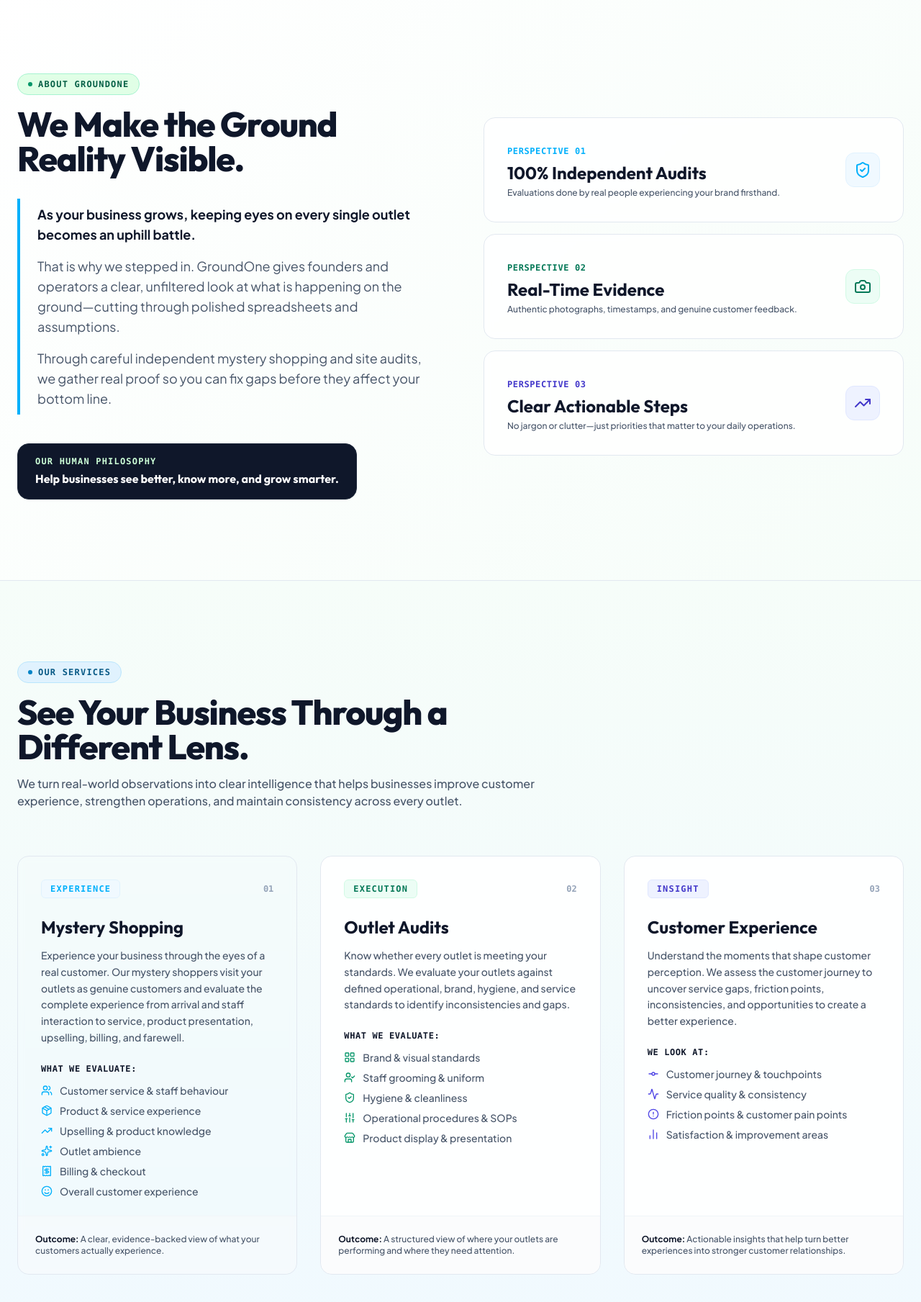
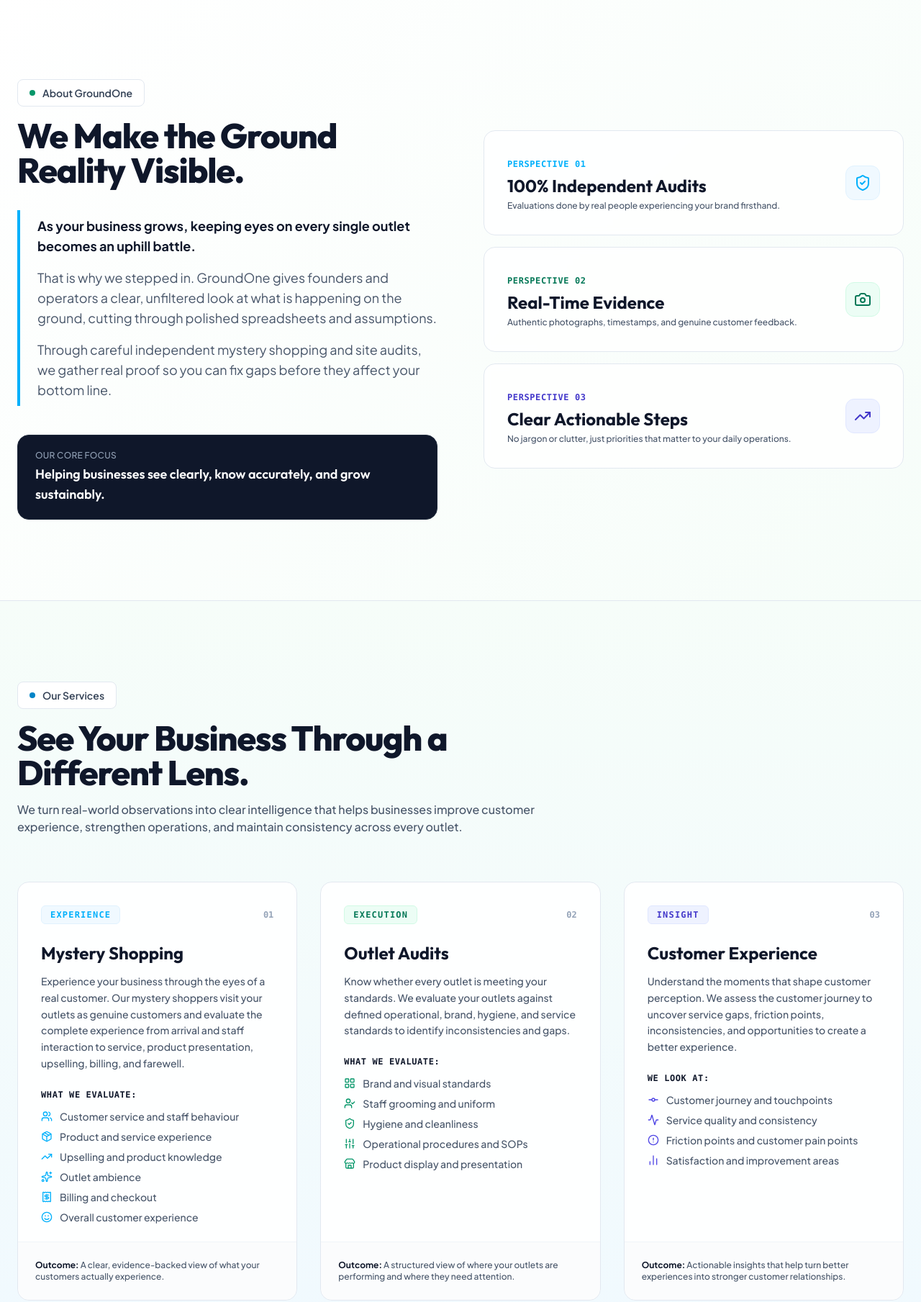
Before and after one commit to anshgarg2704-wq/GroundOne, a plain HTML site: page index.html in a window 1280 px wide. Shown: the part 740-2549 px from the top of the page at 72% size. Drawn offline with nearby package versions, Linux system fonts and the light colour scheme.

Commit message:
Refactor HTML structure and class names
Removed unnecessary comments and improved class names for better clarity and consistency.

```diff
--- a/index.html
+++ b/index.html
@@ -43,7 +43,6 @@
     <!-- Lucide Icons -->
     <script src="https://unpkg.com/lucide@0.460.0/dist/umd/lucide.min.js"></script>
     <style>
-        /* 1. Richer, darker mix color for Request an Audit buttons */
         .btn-palette-dark {
             background: linear-gradient(135deg, #09203f 0%, #1a4d7c 50%, #00b0fb 100%);
             color: #ffffff;
@@ -56,7 +55,6 @@
             transform: translateY(-1px);
         }
 
-        /* 4. Positive, uplifting background color gradience across sections */
         .positive-gradient-hero {
             background: radial-gradient(circle at top right, rgba(205, 255, 216, 0.35), transparent 40%),
                         radial-gradient(circle at bottom left, rgba(0, 176, 251, 0.12), transparent 50%),
@@ -79,7 +77,7 @@
         }
     </style>
 </head>
-<body class="bg-white text-brand-dark font-sans antialiased selection:bg-[#cdffd8] selection:text-slate-900">
+<body class="bg-white text-brand-dark font-sans antialiased selection:bg-[#cdffd8] selection:text-slate-900 relative overflow-x-hidden">
 
     <!-- Header / Navigation -->
     <header class="fixed top-0 left-0 right-0 z-50 bg-white/95 backdrop-blur-md border-b border-slate-200">
@@ -126,11 +124,11 @@
     </header>
 
     <!-- Hero Section -->
-    <section class="min-h-[85vh] sm:min-h-[90vh] pt-32 sm:pt-40 pb-16 sm:pb-20 flex items-center relative overflow-hidden positive-gradient-hero border-b border-slate-200 editorial-grid">
+    <section class="min-h-[85vh] sm:min-h-[90vh] pt-32 sm:pt-40 pb-16 sm:pb-20 flex items-center relative overflow-hidden positive-gradient-hero border-b border-slate-200 editorial-grid z-10">
         <div class="max-w-7xl mx-auto px-4 sm:px-6 w-full relative z-10">
             <div class="max-w-3xl space-y-6">
-                <div class="inline-flex items-center space-x-2 text-[11px] sm:text-xs font-mono font-bold tracking-widest text-emerald-800 uppercase bg-[#cdffd8]/70 border border-emerald-200 px-4 py-1.5 rounded-full shadow-2xs">
-                    <span class="w-2 h-2 rounded-full bg-emerald-600"></span>
+                <div class="inline-flex items-center space-x-2.5 text-xs sm:text-sm font-sans font-semibold text-slate-700 bg-white border border-slate-200 px-4 py-2 rounded-lg shadow-2xs">
+                    <span class="w-2 h-2 rounded-full bg-[#00b0fb]"></span>
                     <span>Ground Level Intelligence</span>
                 </div>
 
@@ -163,16 +161,15 @@
     </section>
 
     <!-- About GroundOne Section -->
-    <section id="about" class="py-20 sm:py-28 border-b border-slate-200 positive-gradient-section-1 scroll-mt-20">
+    <section id="about" class="py-20 sm:py-28 border-b border-slate-200 positive-gradient-section-1 scroll-mt-20 relative z-10">
         <div class="max-w-7xl mx-auto px-4 sm:px-6">
             <div class="grid grid-cols-1 lg:grid-cols-12 gap-12 lg:gap-16 items-center">
 
                 <!-- Left Editorial Column -->
                 <div class="lg:col-span-6 space-y-8">
                     <div>
-                        <!-- 3. Professional, enhanced font typography for section headings -->
-                        <div class="inline-flex items-center space-x-2 text-xs font-mono font-bold uppercase tracking-widest text-emerald-800 bg-[#cdffd8]/60 px-3.5 py-1.5 rounded-full mb-4 border border-emerald-200">
-                            <span class="w-1.5 h-1.5 rounded-full bg-emerald-600"></span>
+                        <div class="inline-flex items-center space-x-2.5 text-xs sm:text-sm font-sans font-semibold text-slate-700 bg-white border border-slate-200 px-4 py-2 rounded-lg mb-4 shadow-2xs">
+                            <span class="w-2 h-2 rounded-full bg-emerald-600"></span>
                             <span>About GroundOne</span>
                         </div>
                         <h2 class="text-3xl sm:text-4xl lg:text-5xl font-extrabold font-heading tracking-tight text-slate-900 leading-[1.15]">
@@ -185,7 +182,7 @@
                             As your business grows, keeping eyes on every single outlet becomes an uphill battle.
                         </p>
                         <p>
-                            That is why we stepped in. GroundOne gives founders and operators a clear, unfiltered look at what is happening on the ground—cutting through polished spreadsheets and assumptions.
+                            That is why we stepped in. GroundOne gives founders and operators a clear, unfiltered look at what is happening on the ground, cutting through polished spreadsheets and assumptions.
                         </p>
                         <p>
                             Through careful independent mystery shopping and site audits, we gather real proof so you can fix gaps before they affect your bottom line.
@@ -193,9 +190,9 @@
                     </div>
 
                     <div class="pt-2">
-                        <div class="inline-block bg-slate-900 text-white px-6 py-4 rounded-2xl shadow-sm border border-slate-800">
-                            <p class="text-xs font-mono tracking-widest uppercase text-[#cdffd8] mb-1 font-bold">Our Human Philosophy</p>
-                            <p class="font-bold text-sm sm:text-base font-heading">Help businesses see better, know more, and grow smarter.</p>
+                        <div class="bg-slate-900 text-white px-6 py-5 rounded-2xl shadow-sm border border-slate-800 space-y-1">
+                            <p class="text-xs tracking-wide uppercase text-slate-400 font-medium">Our Core Focus</p>
+                            <p class="font-semibold text-base sm:text-lg font-heading text-white">Helping businesses see clearly, know accurately, and grow sustainably.</p>
                         </div>
                     </div>
                 </div>
@@ -228,7 +225,7 @@
                         <div class="space-y-1">
                             <span class="text-xs font-mono text-indigo-700 font-bold uppercase tracking-wider">Perspective 03</span>
                             <h4 class="text-2xl font-bold font-heading text-slate-900">Clear Actionable Steps</h4>
-                            <p class="text-xs text-slate-600 font-medium">No jargon or clutter—just priorities that matter to your daily operations.</p>
+                            <p class="text-xs text-slate-600 font-medium">No jargon or clutter, just priorities that matter to your daily operations.</p>
                         </div>
                         <div class="w-12 h-12 rounded-xl bg-indigo-50 border border-indigo-100 flex items-center justify-center text-indigo-700 shrink-0 font-bold shadow-2xs">
                             <i data-lucide="trending-up" class="w-6 h-6"></i>
@@ -241,12 +238,11 @@
     </section>
 
     <!-- Our Services Section -->
-    <section id="services" class="py-20 sm:py-28 border-b border-slate-200 positive-gradient-section-2 scroll-mt-20">
+    <section id="services" class="py-20 sm:py-28 border-b border-slate-200 positive-gradient-section-2 scroll-mt-20 z-10">
         <div class="max-w-7xl mx-auto px-4 sm:px-6">
             <div class="max-w-3xl mb-12 sm:mb-16">
-                <!-- 3. Professional font styling for section header tag -->
-                <div class="inline-flex items-center space-x-2 text-xs font-mono font-bold uppercase tracking-widest text-sky-800 bg-sky-100 px-3.5 py-1.5 rounded-full mb-4 border border-sky-200">
-                    <span class="w-1.5 h-1.5 rounded-full bg-sky-600"></span>
+                <div class="inline-flex items-center space-x-2.5 text-xs sm:text-sm font-sans font-semibold text-slate-700 bg-white border border-slate-200 px-4 py-2 rounded-lg mb-4 shadow-2xs">
+                    <span class="w-2 h-2 rounded-full bg-sky-600"></span>
                     <span>Our Services</span>
                 </div>
                 <h3 class="text-3xl sm:text-4xl lg:text-5xl font-extrabold font-heading tracking-tight text-slate-900 mb-4">
@@ -260,7 +256,7 @@
             <!-- Detailed Services Cards -->
             <div class="grid grid-cols-1 lg:grid-cols-3 gap-6 sm:gap-8 mb-12 sm:mb-16">
                 <!-- Service 1: Mystery Shopping -->
-                <div class="border border-slate-200 bg-white/9ontal backdrop-blur-sm p-6 sm:p-8 rounded-2xl shadow-xs hover:shadow-md transition-shadow flex flex-col justify-between">
+                <div class="border border-slate-200 bg-white/90 backdrop-blur-sm p-6 sm:p-8 rounded-2xl shadow-xs hover:shadow-md transition-shadow flex flex-col justify-between">
                     <div>
                         <div class="flex items-center justify-between mb-6">
                             <span class="text-xs font-mono font-bold uppercase tracking-widest text-[#00b0fb] bg-sky-50 px-3 py-1 rounded-md border border-sky-100">Experience</span>
@@ -276,15 +272,15 @@
                             <ul class="space-y-2 text-xs sm:text-sm text-slate-600 font-medium">
                                 <li class="flex items-center space-x-2.5">
                                     <i data-lucide="users" class="w-4 h-4 text-[#00b0fb] shrink-0"></i>
-                                    <span>Customer service & staff behaviour</span>
+                                    <span>Customer service and staff behaviour</span>
                                 </li>
                                 <li class="flex items-center space-x-2.5">
                                     <i data-lucide="package" class="w-4 h-4 text-[#00b0fb] shrink-0"></i>
-                                    <span>Product & service experience</span>
+                                    <span>Product and service experience</span>
                                 </li>
                                 <li class="flex items-center space-x-2.5">
                                     <i data-lucide="trending-up" class="w-4 h-4 text-[#00b0fb] shrink-0"></i>
-                                    <span>Upselling & product knowledge</span>
+                                    <span>Upselling and product knowledge</span>
                                 </li>
                                 <li class="flex items-center space-x-2.5">
                                     <i data-lucide="sparkles" class="w-4 h-4 text-[#00b0fb] shrink-0"></i>
@@ -292,7 +288,7 @@
                                 </li>
                                 <li class="flex items-center space-x-2.5">
                                     <i data-lucide="receipt" class="w-4 h-4 text-[#00b0fb] shrink-0"></i>
-                                    <span>Billing & checkout</span>
+                                    <span>Billing and checkout</span>
                                 </li>
                                 <li class="flex items-center space-x-2.5">
                                     <i data-lucide="smile" class="w-4 h-4 text-[#00b0fb] shrink-0"></i>
@@ -323,23 +319,23 @@
                             <ul class="space-y-2 text-xs sm:text-sm text-slate-600 font-medium">
                                 <li class="flex items-center space-x-2.5">
                                     <i data-lucide="layout-grid" class="w-4 h-4 text-emerald-600 shrink-0"></i>
-                                    <span>Brand & visual standards</span>
+                                    <span>Brand and visual standards</span>
                                 </li>
                                 <li class="flex items-center space-x-2.5">
                                     <i data-lucide="user-check" class="w-4 h-4 text-emerald-600 shrink-0"></i>
-                                    <span>Staff grooming & uniform</span>
+                                    <span>Staff grooming and uniform</span>
                                 </li>
                                 <li class="flex items-center space-x-2.5">
                                     <i data-lucide="shield-check" class="w-4 h-4 text-emerald-600 shrink-0"></i>
-                                    <span>Hygiene & cleanliness</span>
+                                    <span>Hygiene and cleanliness</span>
                                 </li>
                                 <li class="flex items-center space-x-2.5">
                                     <i data-lucide="sliders" class="w-4 h-4 text-emerald-600 shrink-0"></i>
-                                    <span>Operational procedures & SOPs</span>
+                                    <span>Operational procedures and SOPs</span>
                                 </li>
                                 <li class="flex items-center space-x-2.5">
                                     <i data-lucide="store" class="w-4 h-4 text-emerald-600 shrink-0"></i>
-                                    <span>Product display & presentation</span>
+                                    <span>Product display and presentation</span>
                                 </li>
                             </ul>
                         </div>
@@ -366,19 +362,19 @@
                             <ul class="space-y-2 text-xs sm:text-sm text-slate-600 font-medium">
                                 <li class="flex items-center space-x-2.5">
                                     <i data-lucide="git-commit" class="w-4 h-4 text-indigo-600 shrink-0"></i>
-                                    <span>Customer journey & touchpoints</span>
+                                    <span>Customer journey and touchpoints</span>
                                 </li>
                                 <li class="flex items-center space-x-2.5">
                                     <i data-lucide="activity" class="w-4 h-4 text-indigo-600 shrink-0"></i>
-                                    <span>Service quality & consistency</span>
+                                    <span>Service quality and consistency</span>
                                 </li>
                                 <li class="flex items-center space-x-2.5">
                                     <i data-lucide="alert-circle" class="w-4 h-4 text-indigo-600 shrink-0"></i>
-                                    <span>Friction points & customer pain points</span>
+                                    <span>Friction points and customer pain points</span>
                                 </li>
                                 <li class="flex items-center space-x-2.5">
                                     <i data-lucide="bar-chart-2" class="w-4 h-4 text-indigo-600 shrink-0"></i>
-                                    <span>Satisfaction & improvement areas</span>
+                                    <span>Satisfaction and improvement areas</span>
                                 </li>
                             </ul>
                         </div>
@@ -392,12 +388,11 @@
     </section>
 
     <!-- How It Works Section -->
-    <section id="how-it-works" class="py-20 sm:py-28 border-b border-slate-200 positive-gradient-section-3 scroll-mt-20">
+    <section id="how-it-works" class="py-20 sm:py-28 border-b border-slate-200 positive-gradient-section-3 scroll-mt-20 z-10">
         <div class="max-w-7xl mx-auto px-4 sm:px-6">
             <div class="max-w-2xl mb-12 sm:mb-16">
-                <!-- 3. Professional font styling for section header tag -->
-                <div class="inline-flex items-center space-x-2 text-xs font-mono font-bold uppercase tracking-widest text-indigo-800 bg-indigo-100 px-3.5 py-1.5 rounded-full mb-4 border border-indigo-200">
-                    <span class="w-1.5 h-1.5 rounded-full bg-indigo-600"></span>
+                <div class="inline-flex items-center space-x-2.5 text-xs sm:text-sm font-sans font-semibold text-slate-700 bg-white border border-slate-200 px-4 py-2 rounded-lg mb-4 shadow-2xs">
+                    <span class="w-2 h-2 rounded-full bg-indigo-600"></span>
                     <span>How It Works</span>
                 </div>
                 <h3 class="text-3xl sm:text-4xl font-extrabold font-heading tracking-tight text-slate-900 mb-4">
@@ -479,12 +474,11 @@
     </section>
 
     <!-- Why GroundOne Section -->
-    <section id="why-groundone" class="py-20 sm:py-28 border-b border-slate-200 positive-gradient-section-1 scroll-mt-20">
+    <section id="why-groundone" class="py-20 sm:py-28 border-b border-slate-200 positive-gradient-section-1 scroll-mt-20 z-10">
         <div class="max-w-7xl mx-auto px-4 sm:px-6">
             <div class="max-w-3xl mb-12 sm:mb-16">
-                <!-- 3. Professional font styling for section header tag -->
-                <div class="inline-flex items-center space-x-2 text-xs font-mono font-bold uppercase tracking-widest text-teal-800 bg-teal-100 px-3.5 py-1.5 rounded-full mb-4 border border-teal-200">
-                    <span class="w-1.5 h-1.5 rounded-full bg-teal-600"></span>
+                <div class="inline-flex items-center space-x-2.5 text-xs sm:text-sm font-sans font-semibold text-slate-700 bg-white border border-slate-200 px-4 py-2 rounded-lg mb-4 shadow-2xs">
+                    <span class="w-2 h-2 rounded-full bg-teal-600"></span>
                     <span>Why GroundOne</span>
                 </div>
                 <h3 class="text-3xl sm:text-4xl lg:text-5xl font-extrabold font-heading tracking-tight text-slate-900 mb-4">
@@ -554,15 +548,14 @@
     </section>
 
     <!-- Contact Us Section -->
-    <section id="contact" class="py-20 sm:py-28 border-t border-slate-200 positive-gradient-section-2 scroll-mt-20">
+    <section id="contact" class="py-20 sm:py-28 border-t border-slate-200 positive-gradient-section-2 scroll-mt-20 z-10">
         <div class="max-w-7xl mx-auto px-4 sm:px-6">
             <div class="grid grid-cols-1 lg:grid-cols-12 gap-8 sm:gap-12 items-start">
                 <!-- Left Column -->
                 <div class="lg:col-span-5 space-y-6">
                     <div>
-                        <!-- 3. Professional font styling for section header tag -->
-                        <div class="inline-flex items-center space-x-2 text-xs font-mono font-bold uppercase tracking-widest text-slate-700 bg-slate-200 px-3.5 py-1.5 rounded-full mb-4 border border-slate-300">
-                            <span class="w-1.5 h-1.5 rounded-full bg-slate-700"></span>
+                        <div class="inline-flex items-center space-x-2.5 text-xs sm:text-sm font-sans font-semibold text-slate-700 bg-white border border-slate-200 px-4 py-2 rounded-lg mb-4 shadow-2xs">
+                            <span class="w-2 h-2 rounded-full bg-slate-700"></span>
                             <span>Contact</span>
                         </div>
                         <h3 class="text-3xl sm:text-4xl font-extrabold font-heading tracking-tight text-slate-900 mb-2">
@@ -619,7 +612,7 @@
                             </button>
                         </form>
                         <div class="mt-6 pt-4 border-t border-slate-800 text-center">
-                            <p class="text-xs text-slate-400 font-mono font-medium">
+                            <p class="text-xs text-slate-400 font-sans font-medium">
                                 We usually respond within 24 hours.
                             </p>
                         </div>
@@ -630,7 +623,7 @@
     </section>
 
     <!-- Footer -->
-    <footer class="py-10 bg-white border-t border-slate-200 text-sm text-slate-500">
+    <footer class="py-10 bg-white border-t border-slate-200 text-sm text-slate-500 relative z-10">
         <div class="max-w-7xl mx-auto px-4 sm:px-6 flex flex-col sm:flex-row items-center justify-between gap-4 text-center sm:text-left">
             <div class="flex items-center space-x-3">
                 <div class="h-8 w-8 flex items-center justify-center bg-white border border-slate-200 rounded-lg p-0.5 shadow-2xs shrink-0">
```
